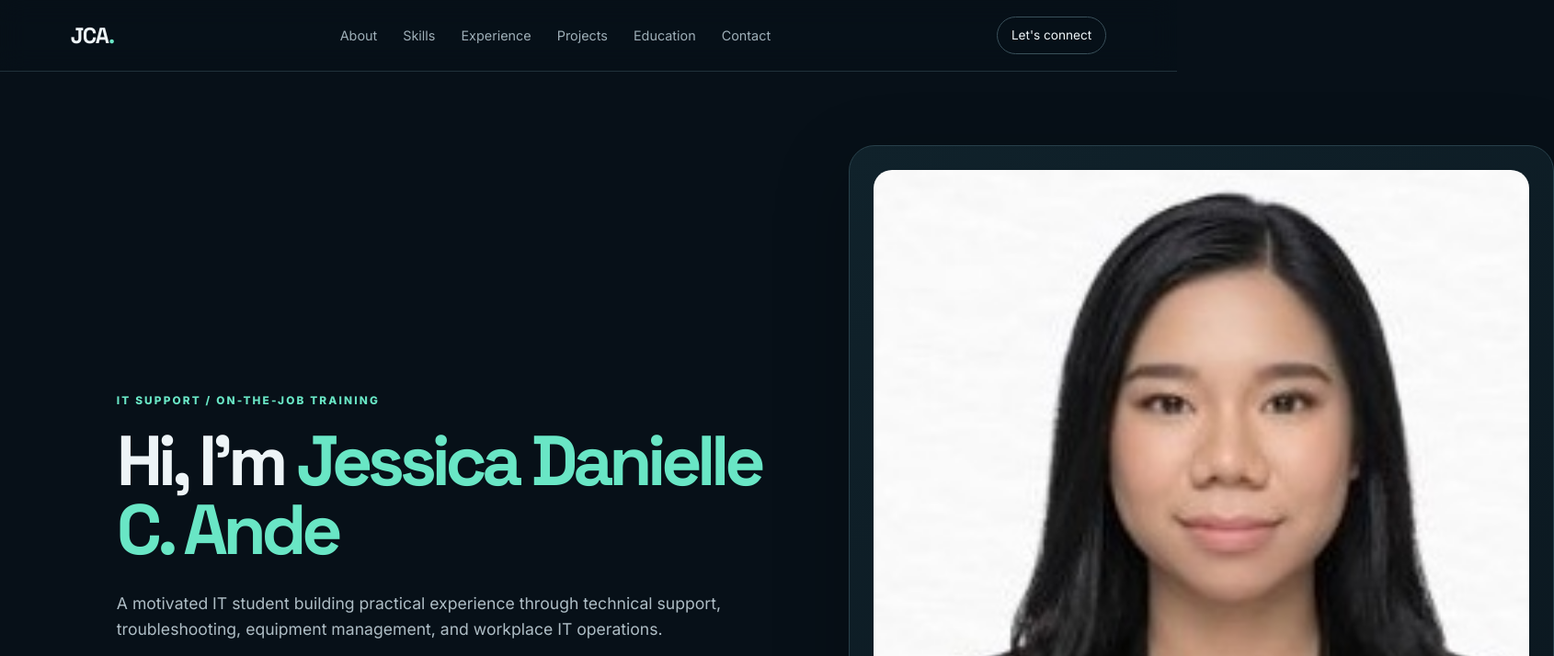
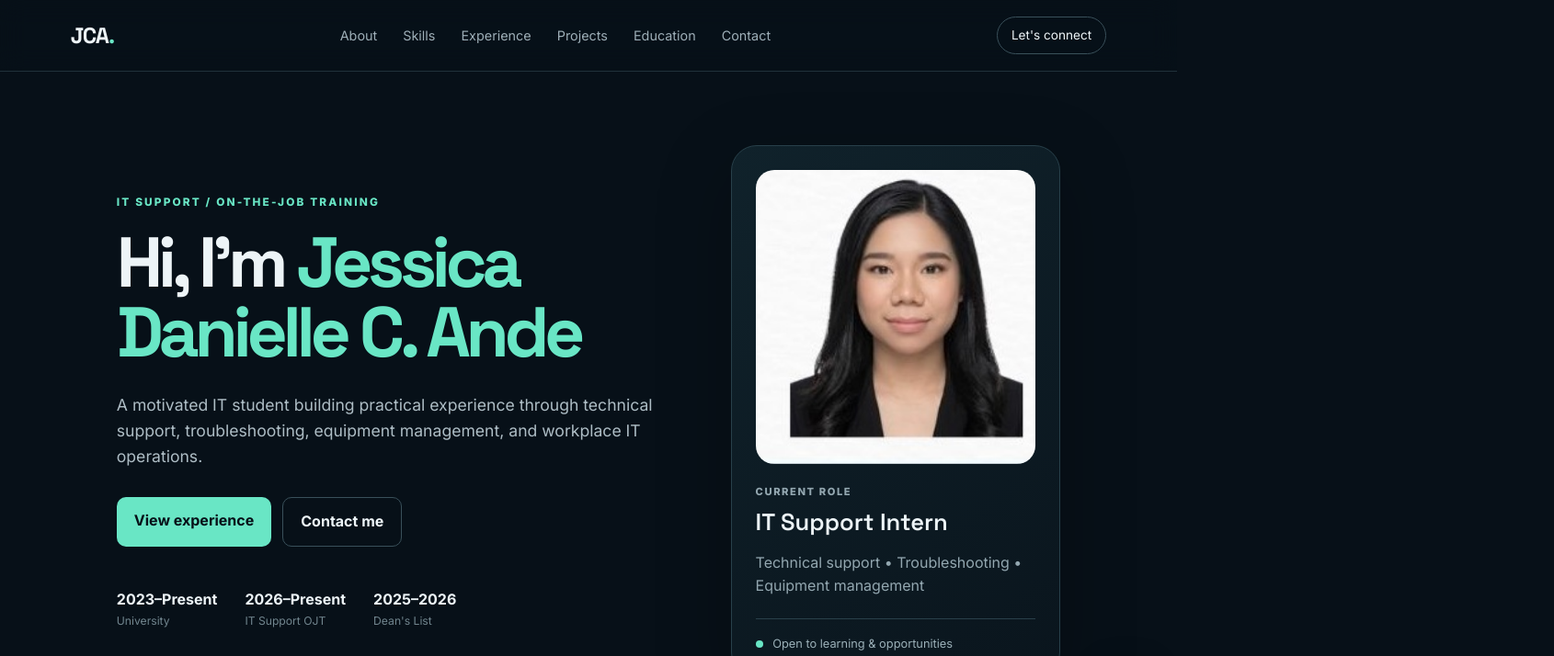
Before and after one commit to jessicaandecoi-png/My-professional-Portfolio, a website: page index.html in a window 1280 px wide. Shown: the top 714 px of the page at 92% size, 1690 px wide, since content can reach past the window. Drawn offline with Linux system fonts and the light colour scheme.

Commit message:
Fix GitHub Pages website

```diff
--- a/index.html
+++ b/index.html
@@ -25,7 +25,7 @@
   </header>
 
   <main>
-    <sectin id="home" class="hero section">
+    <section id="home" class="hero section">
       <div class="hero-copy">
         <p class="eyebrow">IT SUPPORT / ON-THE-JOB TRAINING</p>
         <h1>Hi, I'm <span>Jessica Danielle C. Ande</span></h1>
```
